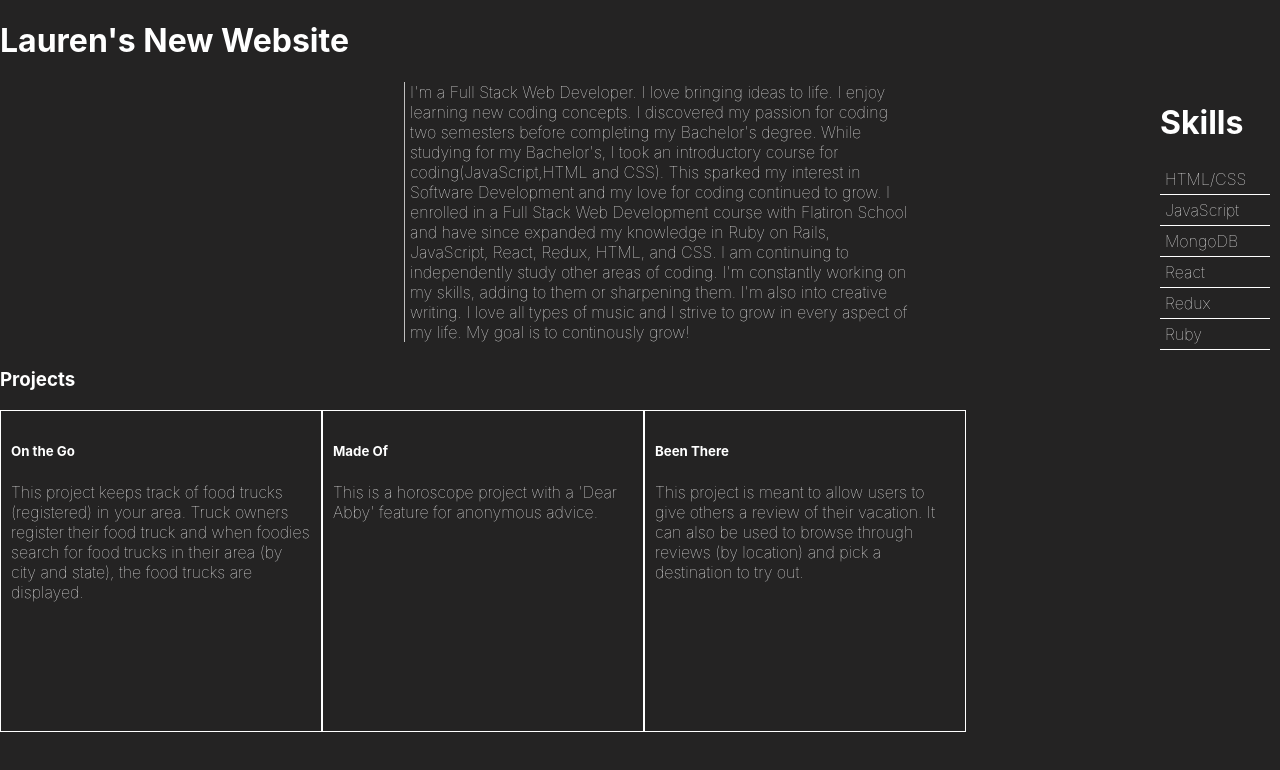
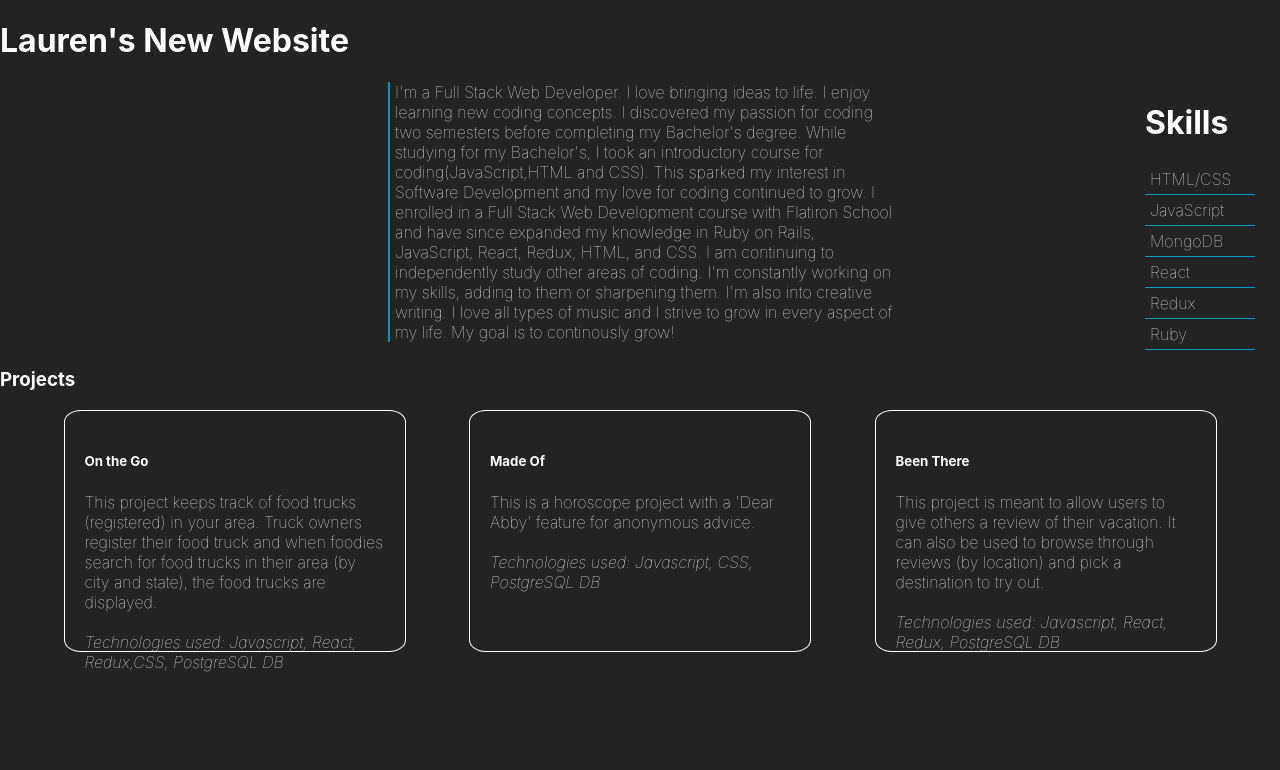
Before and after one commit to LmLutec/personal-portfolio, a React (Create React App) app: page / in a window 1280 px wide. Shown: the top 770 px of the page. Built offline with nearby package versions, Linux system fonts and the light colour scheme.

Commit message:
added a secondary color: teal. Project bg changes to teal on hover. Font size for skills get larger on hover

```diff
--- a/src/components/Projects.js
+++ b/src/components/Projects.js
@@ -7,16 +7,19 @@ const Projects = () => {
       title: "On the Go",
       description:
         "This project keeps track of food trucks (registered) in your area. Truck owners register their food truck and when foodies search for food trucks in their area (by city and state), the food trucks are displayed.",
+      skillset: "Javascript, React, Redux,CSS, PostgreSQL DB",
     },
     {
       title: "Made Of",
       description:
         "This is a horoscope project with a 'Dear Abby' feature for anonymous advice.",
+      skillset: "Javascript, CSS, PostgreSQL DB",
     },
     {
       title: "Been There",
       description:
         "This project is meant to allow users to give others a review of their vacation. It can also be used to browse through reviews (by location) and pick a destination to try out.",
+      skillset: "Javascript, React, Redux, PostgreSQL DB",
     },
   ]);
 
@@ -27,7 +30,8 @@ const Projects = () => {
         {projects.map((p) => (
           <div className="project">
             <h5>{p.title} </h5>
-            {p.description}
+            {p.description} <br /> <br />
+            <i>Technologies used: {p.skillset}</i>
           </div>
         ))}
       </div>
--- a/src/styles/Home.css
+++ b/src/styles/Home.css
@@ -2,6 +2,6 @@
   width: 500px;
   margin-left: auto;
   margin-right: auto;
-  border-left: 1px solid silver;
+  border-left: 2px solid rgb(7, 152, 196);
   padding-left: 5px;
 }
--- a/src/styles/Projects.css
+++ b/src/styles/Projects.css
@@ -1,10 +1,16 @@
 .project {
-  padding: 10px;
+  padding: 20px;
   width: 300px;
-  height: 300px;
+  height: 200px;
   border: 1px solid white;
+  border-radius: 5%;
+}
+
+.project:hover {
+  background-color: rgb(7, 152, 196);
 }
 
 .projectsContainer {
   display: flex;
+  justify-content: space-evenly;
 }
--- a/src/styles/Skills.css
+++ b/src/styles/Skills.css
@@ -1,10 +1,14 @@
 .skillList {
   padding-left: 250px;
-  padding-right: 10px;
+  padding-right: 25px;
 }
 
 .skill {
-  border-bottom: 1px solid white;
+  border-bottom: 1px solid rgb(7, 152, 196);
   width: 100px;
   padding: 5px;
 }
+
+.skill:hover {
+  font-size: 28px;
+}
```
